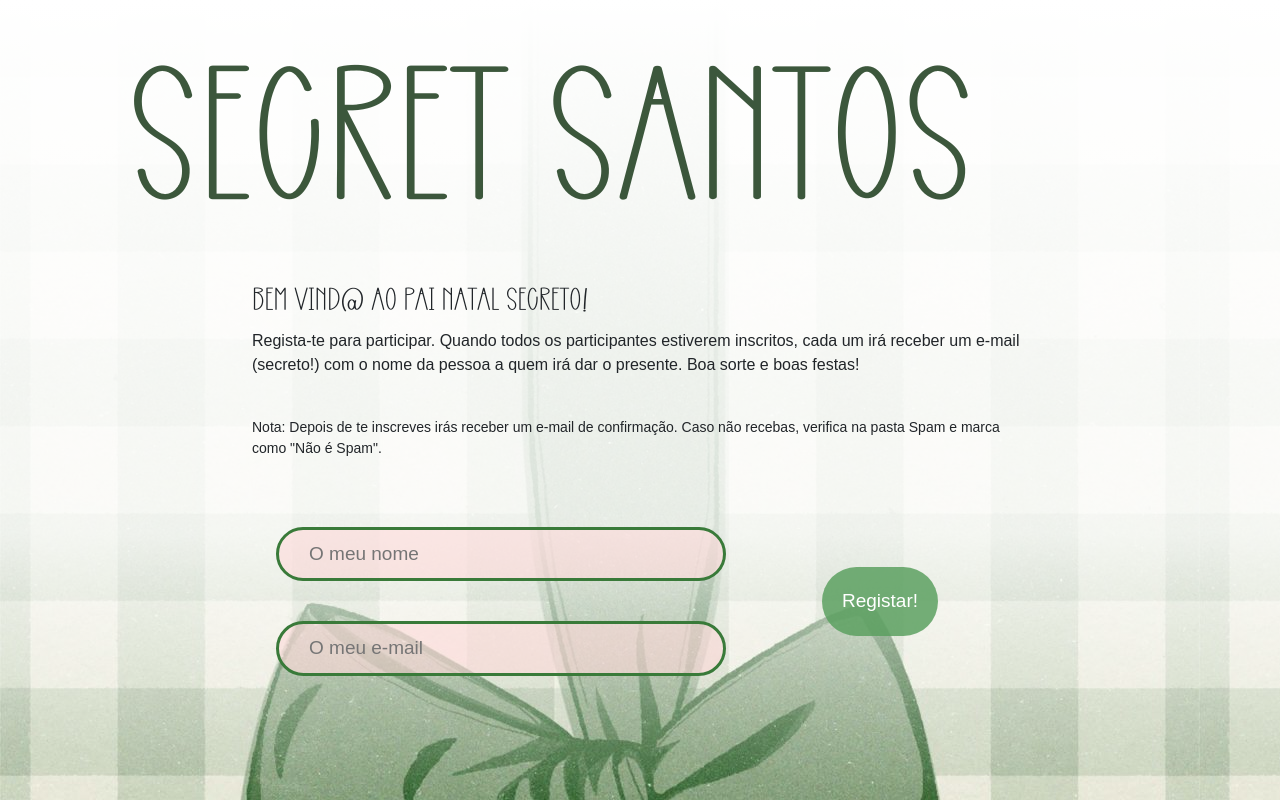
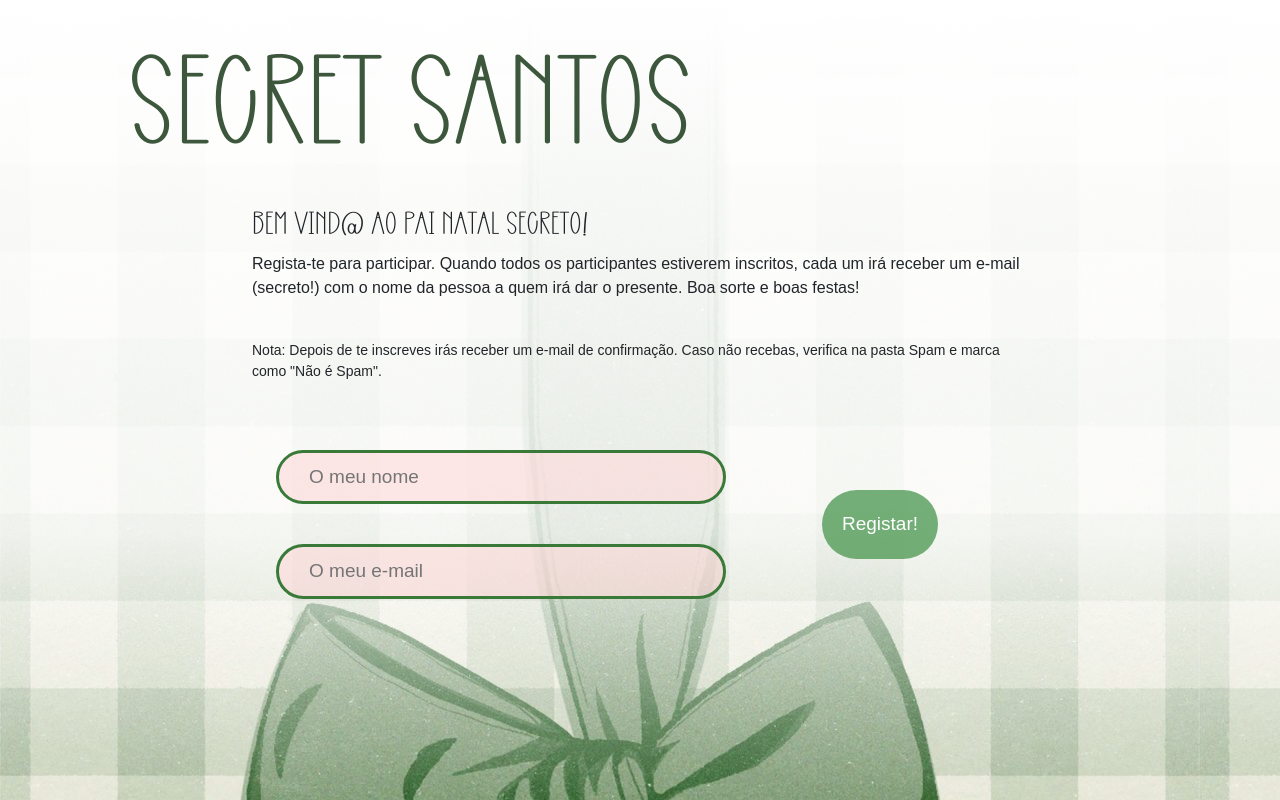
Before and after one commit to anamarta49/secret-santa, an Angular app in the folder secret-santa/: page / in a window 1280 px wide. Built offline with nearby package versions, Linux system fonts and the light colour scheme.

Commit message:
reduce title size

```diff
--- a/secret-santa/src/app/app.component.scss
+++ b/secret-santa/src/app/app.component.scss
@@ -8,7 +8,7 @@
 h1 {
   margin: 2rem 0 0 8rem;
   font-family: "site-font", sans-serif;
-  font-size: 12rem;
+  font-size: 8rem;
   color: rgb(26, 57, 26, 0.85);
   font-weight: lighter;
 }
```
